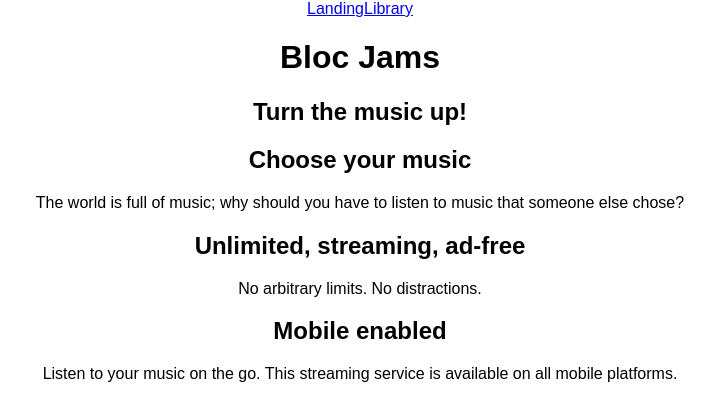
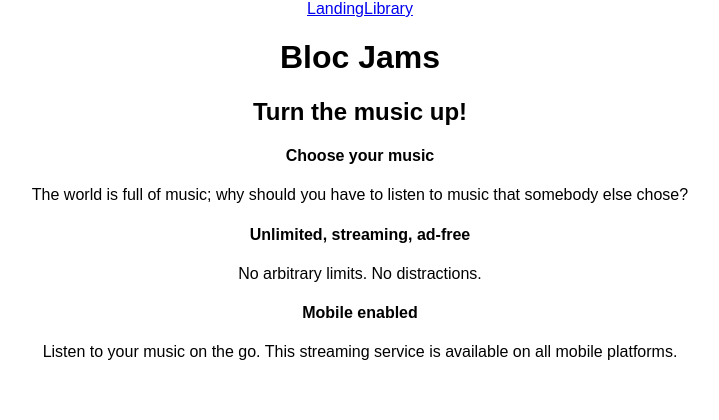
Before and after one commit to Articfever/blocjams-react, a React (Create React App) app: page / in a window 1280 px wide. Shown: the top 420 px of the page, without its empty margins (280-999 px from the left). Built offline with nearby package versions, Linux system fonts and the light colour scheme.

Commit message:
styling checkpoint

```diff
--- a/src/components/Album.js
+++ b/src/components/Album.js
@@ -97,18 +97,31 @@ import PlayerBar from './PlayerBar';
          return date.toISOString().substr(14, 5);
        }
 
+       handleVolumeChange(e) {
+          const newVolume = e.target.value;
+          this.audioElement.volume = newVolume;
+          this.setState({currentVolume: newVolume});
+        }
+
+
        render() {
            return (
              <section className="album">
-          <section id="album-info">
-            <img id="album-cover-art" src={this.state.album.albumCover} />
+               <section id="album-info" className="row">
+                 <div className="col">
+                   <img id="album-cover-art"
+                        src={this.state.album.albumCover}
+                        alt={this.state.album.title}
+                   />
+                 </div>
+                 <div className="col">
                    <div className="album-details">
-              <h1 id="album-title">{this.state.album.title}</h1>
-              <h2 className="artist">{this.state.album.artist}</h2>
+                     <h1 id="album-title" className="display-3">{this.state.album.title}</h1>
+                     <h2 className="text-muted">{this.state.album.artist}</h2>
                      <div id="release-info">{this.state.album.releaseInfo}</div>
                    </div>
-          </section>
-          <table id="song-list">
+                   <div className="table-responsive">
+                     <table id="song-list" className="table table-hover table-bordered table-striped">
                        <colgroup>
                          <col id="song-number-column" />
                          <col id="song-title-column" />
@@ -126,29 +139,30 @@ import PlayerBar from './PlayerBar';
                                  </button>
                                </td>
                                <td className="song-title">{song.title}</td>
-                  <td className="song-duration">{song.duration}</td>
+                               <td className="song-duration ">{this.formatTime(song.duration)}</td>
                              </tr>
                            )
                          }
                        </tbody>
                      </table>
-
-
+                   </div>
+                 </div>
+               </section>
                <PlayerBar
                  isPlaying={this.state.isPlaying}
                  currentSong={this.state.currentSong}
                  currentTime={this.audioElement.currentTime}
                  duration={this.audioElement.duration}
+                 currentVolume={this.state.currentVolume}
                  handleSongClick={() => this.handleSongClick(this.state.currentSong)}
                  handlePrevClick={() => this.handlePrevClick()}
                  handleNextClick={() => this.handleNextClick()}
                  handleTimeChange={(e) => this.handleTimeChange(e)}
+                 handleVolumeChange={(e) => this.handleVolumeChange(e)}
                  formatTime={(seconds) => this.formatTime(seconds)}
                />
              </section>
-      );
+           )
          }
        }
-
-
        export default Album;
--- a/src/components/Landing.js
+++ b/src/components/Landing.js
@@ -2,20 +2,32 @@ import React from 'react';
 
 const Landing = () => (
   <section className="landing">
-    <h1 className="hero-title">Turn the music up!</h1>
+    <h1 className="text-center mb-5">Turn the music up!</h1>
 
-    <section className="selling-points">
-      <div className="point">
-        <h2 className="point-title">Choose your music</h2>
-        <p className="point-description">The world is full of music; why should you have to listen to music that someone else chose?</p>
+    <section className="card-deck mb-3 text-center">
+      <div className="card box-shadow">
+        <div className="card-header d-flex align-items-center h100">
+          <h4 className="font-weight-normal mx-auto">Choose your music</h4>
+        </div>
+        <div className="card-body d-flex align-items-center h100">
+          <p className="mx-auto">The world is full of music; why should you have to listen to music that somebody else chose?</p>
+        </div>
       </div>
-      <div className="point">
-        <h2 className="point-title">Unlimited, streaming, ad-free</h2>
-        <p className="point-description">No arbitrary limits. No distractions.</p>
+      <div className="card box-shadow">
+        <div className="card-header d-flex align-items-center h100">
+          <h4 className="font-weight-normal mx-auto">Unlimited, streaming, ad-free</h4>
+        </div>
+        <div className="card-body d-flex align-items-center h100">
+          <p className="mx-auto">No arbitrary limits. No distractions.</p>
+        </div>
       </div>
-      <div className="point">
-        <h2 className="point-title">Mobile enabled</h2>
-        <p className="point-description">Listen to your music on the go. This streaming service is available on all mobile platforms.</p>
+      <div className="card box-shadow">
+        <div className="card-header d-flex align-items-center h100">
+          <h4 className="font-weight-normal mx-auto">Mobile enabled</h4>
+        </div>
+        <div className="card-body d-flex align-items-center h100">
+          <p className="mx-auto">Listen to your music on the go. This streaming service is available on all mobile platforms.</p>
+        </div>
       </div>
     </section>
   </section>
--- a/src/components/Library.js
+++ b/src/components/Library.js
@@ -11,15 +11,20 @@ class Library extends Component {
 
   render() {
    return (
-     <section className='library'>
+     <section className="row">
       {
         this.state.albums.map( (album, index) =>
-          <Link to={`/album/${album.slug}`} key={index}>
-            <img src={album.albumCover} alt={album.title} />
-            <div>{album.title}</div>
-            <div>{album.artist}</div>
-            <div>{album.songs.length} songs</div>
-          </Link>
+        <div className="col-md-6" key={index}>
+             <div className="card mb-4 box-shadow">
+                <Link to={`/album/${album.slug}`}>
+                  <img className="card-img-top" src={album.albumCover} alt={album.title} />
+                  <div className="card-body">
+                    <p className="display-4">{album.title}</p>
+                    <p className="lead">{album.artist}</p>
+                  </div>
+                </Link>
+              </div>
+            </div>
         )
       }
      </section>
--- a/src/components/PlayerBar.js
+++ b/src/components/PlayerBar.js
@@ -1,27 +1,25 @@
 import React, { Component } from 'react';
 
 class PlayerBar extends Component {
+
   render() {
 
     return (
       <section className="player-bar">
-      <section id="buttons">
+      <div className="container">
+               <section id="buttons" className="control-group">
                 <button id="previous" onClick={this.props.handlePrevClick}>
                    <span className="ion-skip-backward"></span>
                  </button>
-
-          <button id="play-pause" onClick={this.props.handleSongClick} >
+                 <button id="play-pause" onClick={this.props.handleSongClick}>
                    <span className={this.props.isPlaying ? 'ion-pause' : 'ion-play'}></span>
                  </button>
-
                  <button id="next" onClick={this.props.handleNextClick}>
                    <span className="ion-skip-forward"></span>
                  </button>
                </section>
-
-
-      <section id="time-control">
-        <div className="current-time">{this.props.formatTime(this.props.currentTime)}</div>
+               <section id="time-control" className="control-group">
+                 <span className="current-time">{this.props.formatTime(this.props.currentTime)}</span>
                  <input
                    type="range"
                    className="seek-bar"
@@ -31,15 +29,22 @@ class PlayerBar extends Component {
                    step="0.01"
                    onChange={this.props.handleTimeChange}
                  />
-//        <div className="total-time">{this.props.duration}</div>
                  <span className="total-time">{this.props.formatTime(this.props.duration)}</span>
                </section>
-
-      <section id="volume-control">
-        <div className="icon ion-volume-low"></div>
-        <input type="range" className="seek-bar" value="80" />
-        <div className="icon ion-volume-high"></div>
+               <section id="volume-control" className="control-group">
+                 <span className="icon ion-volume-low"></span>
+                 <input
+                   type="range"
+                   className="seek-bar"
+                   value={this.props.currentVolume}
+                   max="1"
+                   min="0"
+                   step="0.01"
+                   onChange={this.props.handleVolumeChange}
+                 />
+                 <span className="icon ion-volume-high"></span>
                </section>
+             </div>
       </section>
     );
   }
```
Lines whose indentation alone changed are shown as unchanged.
